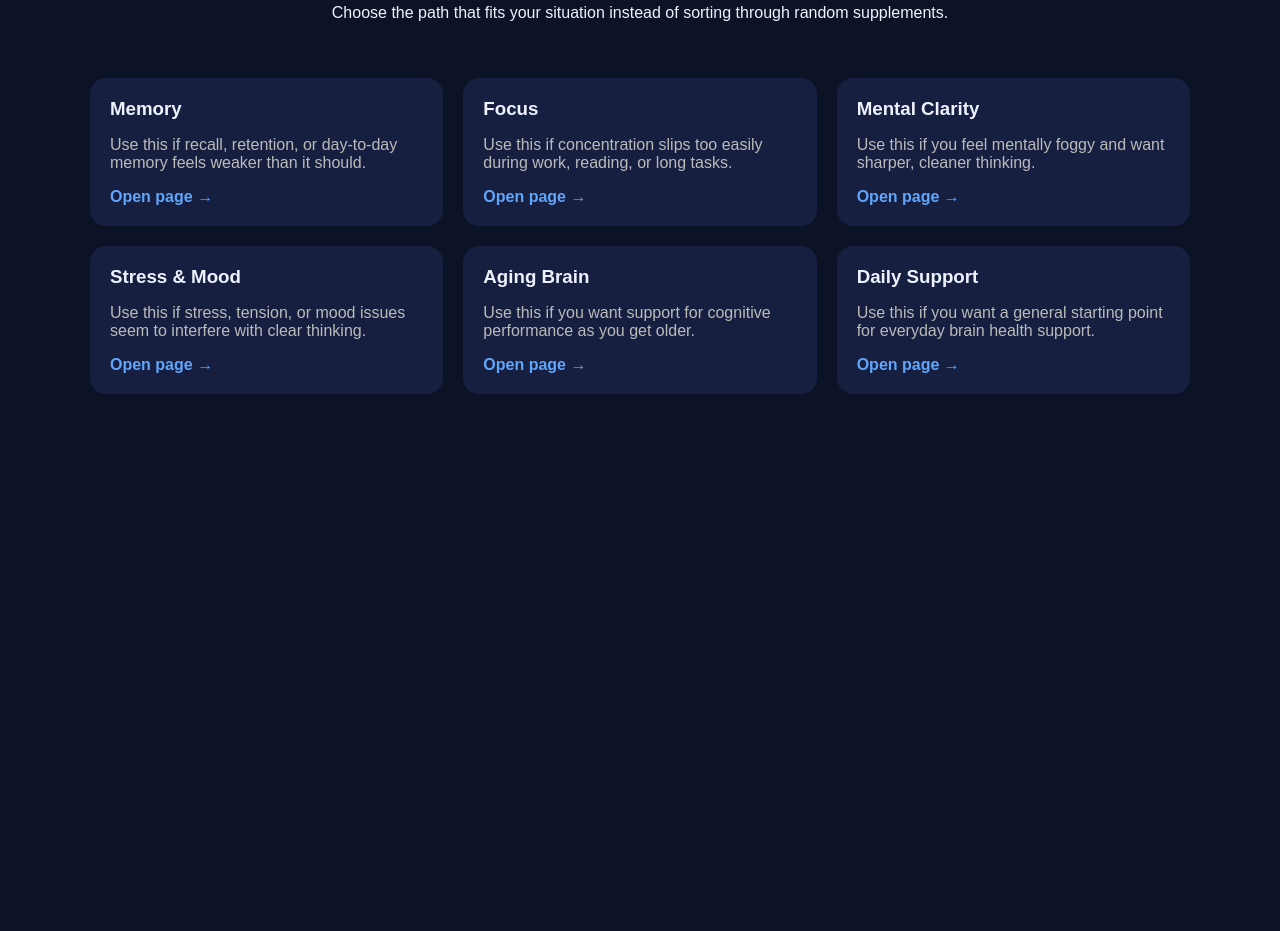
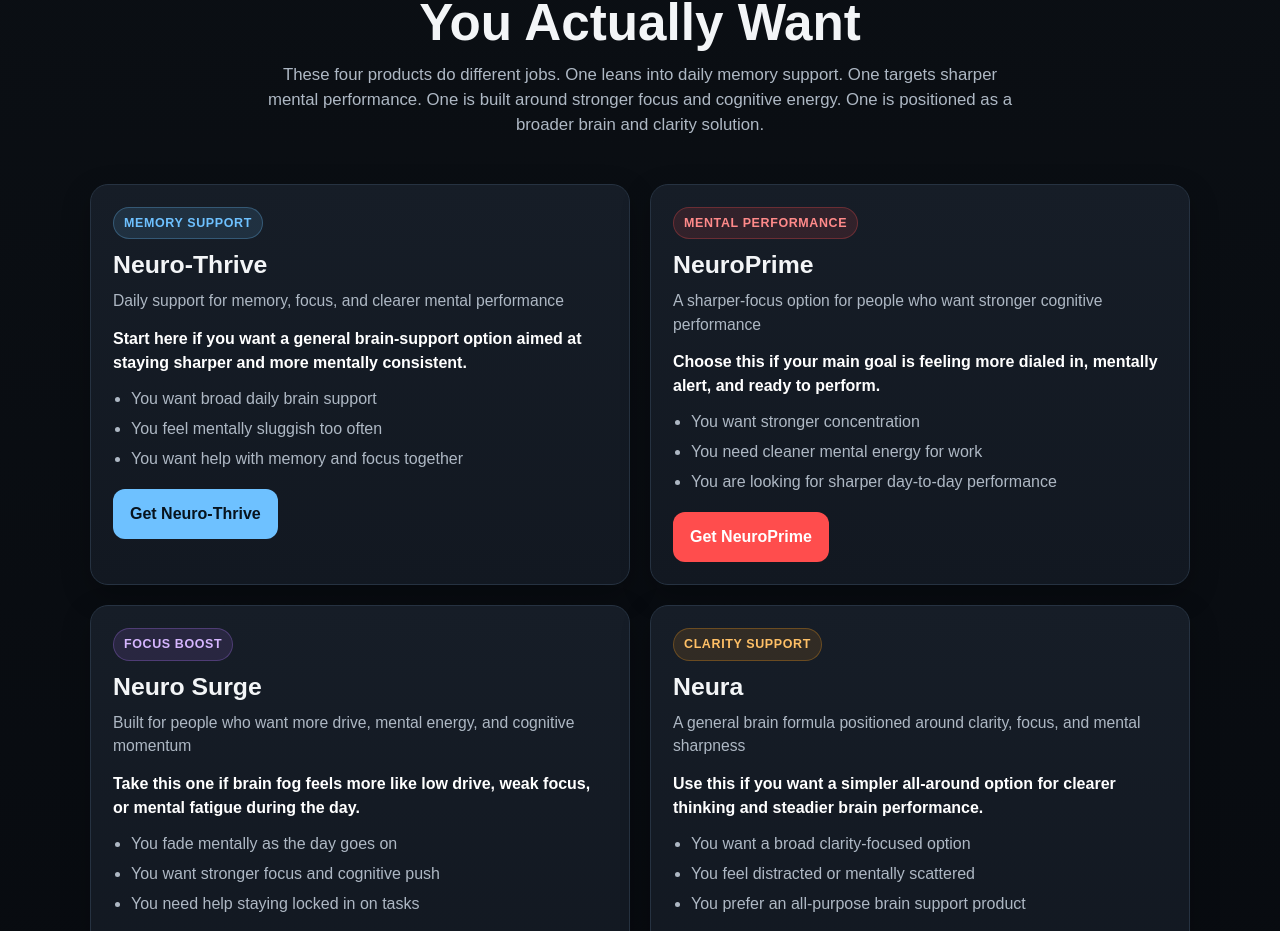
Before and after one commit to blackemily/brainclaritylab, a plain HTML site: page index.html in a window 1280 px wide. Shown: the part 153-1084 px from the top of the page. Before the commit the page ends 800 px from the top, so only its background shows below. Drawn offline with Linux system fonts and the light colour scheme.

Commit message:
Update index.html

```diff
--- a/index.html
+++ b/index.html
@@ -1,86 +1,237 @@
-<!DOCTYPE html>
+<!doctype html>
 <html lang="en">
 <head>
-<meta charset="UTF-8">
-<meta name="viewport" content="width=device-width, initial-scale=1.0">
-<title>BrainClarityLab | Start Here</title>
+  <meta charset="utf-8">
+  <meta name="viewport" content="width=device-width, initial-scale=1">
+  <title>Brain Clarity System</title>
+  <meta name="description" content="Choose the right brain support product for focus, memory, mental energy, or cognitive sharpness.">
+  <style>
+    :root{
+      --bg:#0b0f14;
+      --bg2:#121821;
+      --card:#161d27;
+      --line:#263241;
+      --text:#f3f5f7;
+      --muted:#aeb8c4;
+      --accent:#f0b90b;
+      --accent2:#ff5a36;
+      --blue:#6ec1ff;
+      --red:#ff4d4d;
+      --purple:#b176ff;
+      --orange:#ff9f1a;
+    }
+    *{box-sizing:border-box}
+    body{
+      margin:0;
+      font-family:Arial, Helvetica, sans-serif;
+      background:linear-gradient(180deg,var(--bg),#070a0f);
+      color:var(--text);
+      line-height:1.5;
+    }
+    .wrap{
+      width:min(1100px,92%);
+      margin:0 auto;
+      padding:32px 0 56px;
+    }
+    .hero{
+      text-align:center;
+      padding:28px 18px 18px;
+    }
+    .hero h1{
+      margin:0 0 12px;
+      font-size:clamp(2rem,5vw,3.2rem);
+      line-height:1.05;
+    }
+    .hero p{
+      margin:0 auto;
+      max-width:760px;
+      color:var(--muted);
+      font-size:1.05rem;
+    }
+    .sub{
+      margin-top:14px;
+      color:var(--accent);
+      font-weight:700;
+      letter-spacing:.04em;
+      text-transform:uppercase;
+      font-size:.9rem;
+    }
+    .grid{
+      display:grid;
+      grid-template-columns:repeat(2,minmax(0,1fr));
+      gap:20px;
+      margin-top:28px;
+    }
+    .card{
+      background:linear-gradient(180deg,var(--card),var(--bg2));
+      border:1px solid var(--line);
+      border-radius:18px;
+      padding:22px;
+      box-shadow:0 10px 30px rgba(0,0,0,.24);
+    }
+    .tag{
+      display:inline-block;
+      font-size:.78rem;
+      font-weight:700;
+      text-transform:uppercase;
+      letter-spacing:.05em;
+      padding:6px 10px;
+      border-radius:999px;
+      margin-bottom:12px;
+    }
+    .blue{background:rgba(110,193,255,.12); color:var(--blue); border:1px solid rgba(110,193,255,.28)}
+    .red{background:rgba(255,77,77,.12); color:#ff8a8a; border:1px solid rgba(255,77,77,.28)}
+    .purple{background:rgba(177,118,255,.12); color:#d6b6ff; border:1px solid rgba(177,118,255,.28)}
+    .orange{background:rgba(255,159,26,.12); color:#ffc066; border:1px solid rgba(255,159,26,.28)}
+    .card h2{
+      margin:0 0 10px;
+      font-size:1.55rem;
+      line-height:1.12;
+    }
+    .card .subtitle{
+      color:var(--muted);
+      font-size:.98rem;
+      margin:0 0 14px;
+    }
+    .who{
+      margin:0 0 12px;
+      font-weight:700;
+      color:#fff;
+    }
+    .list{
+      margin:0 0 18px 18px;
+      padding:0;
+      color:var(--muted);
+    }
+    .list li{margin:0 0 6px}
+    .btn{
+      display:inline-block;
+      text-decoration:none;
+      font-weight:700;
+      padding:12px 16px;
+      border-radius:12px;
+      border:1px solid transparent;
+      transition:transform .12s ease, opacity .12s ease;
+    }
+    .btn:hover{transform:translateY(-1px); opacity:.96}
+    .btn-blue{background:var(--blue); color:#07131d}
+    .btn-red{background:var(--red); color:#fff}
+    .btn-purple{background:var(--purple); color:#12081c}
+    .btn-orange{background:var(--orange); color:#1a1000}
+    .system{
+      margin-top:30px;
+      padding:22px;
+      border:1px solid var(--line);
+      border-radius:18px;
+      background:#10161e;
+    }
+    .system h3{
+      margin:0 0 10px;
+      font-size:1.25rem;
+    }
+    .system p{
+      margin:0 0 10px;
+      color:var(--muted);
+    }
+    .steps{
+      margin:10px 0 0 18px;
+      color:var(--muted);
+    }
+    .footer-note{
+      margin-top:18px;
+      font-size:.95rem;
+      color:#8e9aaa;
+      text-align:center;
+    }
+    @media (max-width:820px){
+      .grid{grid-template-columns:1fr}
+    }
+  </style>
+</head>
+<body>
+  <main class="wrap">
+    <section class="hero">
+      <div class="sub">Brain Clarity System</div>
+      <h1>Pick the Right Brain Formula for the Result You Actually Want</h1>
+      <p>
+        These four products do different jobs. One leans into daily memory support. One targets sharper mental performance.
+        One is built around stronger focus and cognitive energy. One is positioned as a broader brain and clarity solution.
+      </p>
+    </section>
 
-<style>
-body{margin:0;font-family:Arial;background:#0d1326;color:#eef2ff}
-a{text-decoration:none;color:inherit}
-.wrap{max-width:1100px;margin:auto;padding:20px}
-.nav{display:flex;gap:10px;flex-wrap:wrap;justify-content:center}
-.nav a{padding:8px 12px;border:1px solid #333;border-radius:20px;color:#bbb}
-.hero{text-align:center;padding:40px 0}
-h1{margin:0 0 10px;font-size:40px}
-.grid{display:grid;grid-template-columns:repeat(3,1fr);gap:20px}
-.card{background:#161f3f;padding:20px;border-radius:16px}
-.card h3{margin:0 0 10px}
-.card p{color:#bbb}
-.go{margin-top:15px;font-weight:bold;color:#60a5fa}
-@media(max-width:900px){.grid{grid-template-columns:1fr}}
-</style>
-</head>
+    <section class="grid">
+      <article class="card">
+        <div class="tag blue">Memory Support</div>
+        <h2>Neuro-Thrive</h2>
+        <p class="subtitle">Daily support for memory, focus, and clearer mental performance</p>
+        <p class="who">Start here if you want a general brain-support option aimed at staying sharper and more mentally consistent.</p>
+        <ul class="list">
+          <li>You want broad daily brain support</li>
+          <li>You feel mentally sluggish too often</li>
+          <li>You want help with memory and focus together</li>
+        </ul>
+        <a class="btn btn-blue" href="https://28301g-sikuqfx9mms693e430j.hop.clickbank.net" target="_blank" rel="noopener">Get Neuro-Thrive</a>
+      </article>
 
-<body>
+      <article class="card">
+        <div class="tag red">Mental Performance</div>
+        <h2>NeuroPrime</h2>
+        <p class="subtitle">A sharper-focus option for people who want stronger cognitive performance</p>
+        <p class="who">Choose this if your main goal is feeling more dialed in, mentally alert, and ready to perform.</p>
+        <ul class="list">
+          <li>You want stronger concentration</li>
+          <li>You need cleaner mental energy for work</li>
+          <li>You are looking for sharper day-to-day performance</li>
+        </ul>
+        <a class="btn btn-red" href="https://be14813hjsnlfs3bfr6eyhqjfk.hop.clickbank.net" target="_blank" rel="noopener">Get NeuroPrime</a>
+      </article>
 
-<div class="wrap">
+      <article class="card">
+        <div class="tag purple">Focus Boost</div>
+        <h2>Neuro Surge</h2>
+        <p class="subtitle">Built for people who want more drive, mental energy, and cognitive momentum</p>
+        <p class="who">Take this one if brain fog feels more like low drive, weak focus, or mental fatigue during the day.</p>
+        <ul class="list">
+          <li>You fade mentally as the day goes on</li>
+          <li>You want stronger focus and cognitive push</li>
+          <li>You need help staying locked in on tasks</li>
+        </ul>
+        <a class="btn btn-purple" href="https://35e685uqkoxm0k66thw5wh2za4.hop.clickbank.net" target="_blank" rel="noopener">Get Neuro Surge</a>
+      </article>
 
-<div class="nav">
-<a href="memory/">Memory</a>
-<a href="focus/">Focus</a>
-<a href="clarity/">Mental Clarity</a>
-<a href="stress/">Stress & Mood</a>
-<a href="aging/">Aging Brain</a>
-<a href="daily/">Daily Support</a>
-</div>
+      <article class="card">
+        <div class="tag orange">Clarity Support</div>
+        <h2>Neura</h2>
+        <p class="subtitle">A general brain formula positioned around clarity, focus, and mental sharpness</p>
+        <p class="who">Use this if you want a simpler all-around option for clearer thinking and steadier brain performance.</p>
+        <ul class="list">
+          <li>You want a broad clarity-focused option</li>
+          <li>You feel distracted or mentally scattered</li>
+          <li>You prefer an all-purpose brain support product</li>
+        </ul>
+        <a class="btn btn-orange" href="https://948153vixnnq5t8kglx8yr4b2f.hop.clickbank.net" target="_blank" rel="noopener">Get Neura</a>
+      </article>
+    </section>
 
-<div class="hero">
-<h1>Pick the Brain Health Goal That Matches You</h1>
-<p>Choose the path that fits your situation instead of sorting through random supplements.</p>
-</div>
+    <section class="system">
+      <h3>How the Page Fits Together</h3>
+      <p>
+        <strong>Neuro-Thrive</strong> works as a broad daily starting point.
+        <strong> NeuroPrime</strong> leans toward sharper cognitive performance.
+        <strong> Neuro Surge</strong> is framed around stronger focus and mental energy.
+        <strong> Neura</strong> offers a more general clarity-and-sharpness path.
+      </p>
+      <ol class="steps">
+        <li>Want an all-around starting point? Begin with <strong>Neuro-Thrive</strong>.</li>
+        <li>Want sharper day-to-day performance? Try <strong>NeuroPrime</strong>.</li>
+        <li>Want more mental push and focus? Use <strong>Neuro Surge</strong>.</li>
+        <li>Want a broad clarity option? Go with <strong>Neura</strong>.</li>
+      </ol>
+    </section>
 
-<div class="grid">
+    <p class="footer-note">
 
-<a class="card" href="memory/">
-<h3>Memory</h3>
-<p>Use this if recall, retention, or day-to-day memory feels weaker than it should.</p>
-<div class="go">Open page →</div>
-</a>
-
-<a class="card" href="focus/">
-<h3>Focus</h3>
-<p>Use this if concentration slips too easily during work, reading, or long tasks.</p>
-<div class="go">Open page →</div>
-</a>
-
-<a class="card" href="clarity/">
-<h3>Mental Clarity</h3>
-<p>Use this if you feel mentally foggy and want sharper, cleaner thinking.</p>
-<div class="go">Open page →</div>
-</a>
-
-<a class="card" href="stress/">
-<h3>Stress & Mood</h3>
-<p>Use this if stress, tension, or mood issues seem to interfere with clear thinking.</p>
-<div class="go">Open page →</div>
-</a>
-
-<a class="card" href="aging/">
-<h3>Aging Brain</h3>
-<p>Use this if you want support for cognitive performance as you get older.</p>
-<div class="go">Open page →</div>
-</a>
-
-<a class="card" href="daily/">
-<h3>Daily Support</h3>
-<p>Use this if you want a general starting point for everyday brain health support.</p>
-<div class="go">Open page →</div>
-</a>
-
-</div>
-
-</div>
-
+    </p>
+  </main>
 </body>
 </html>
```
